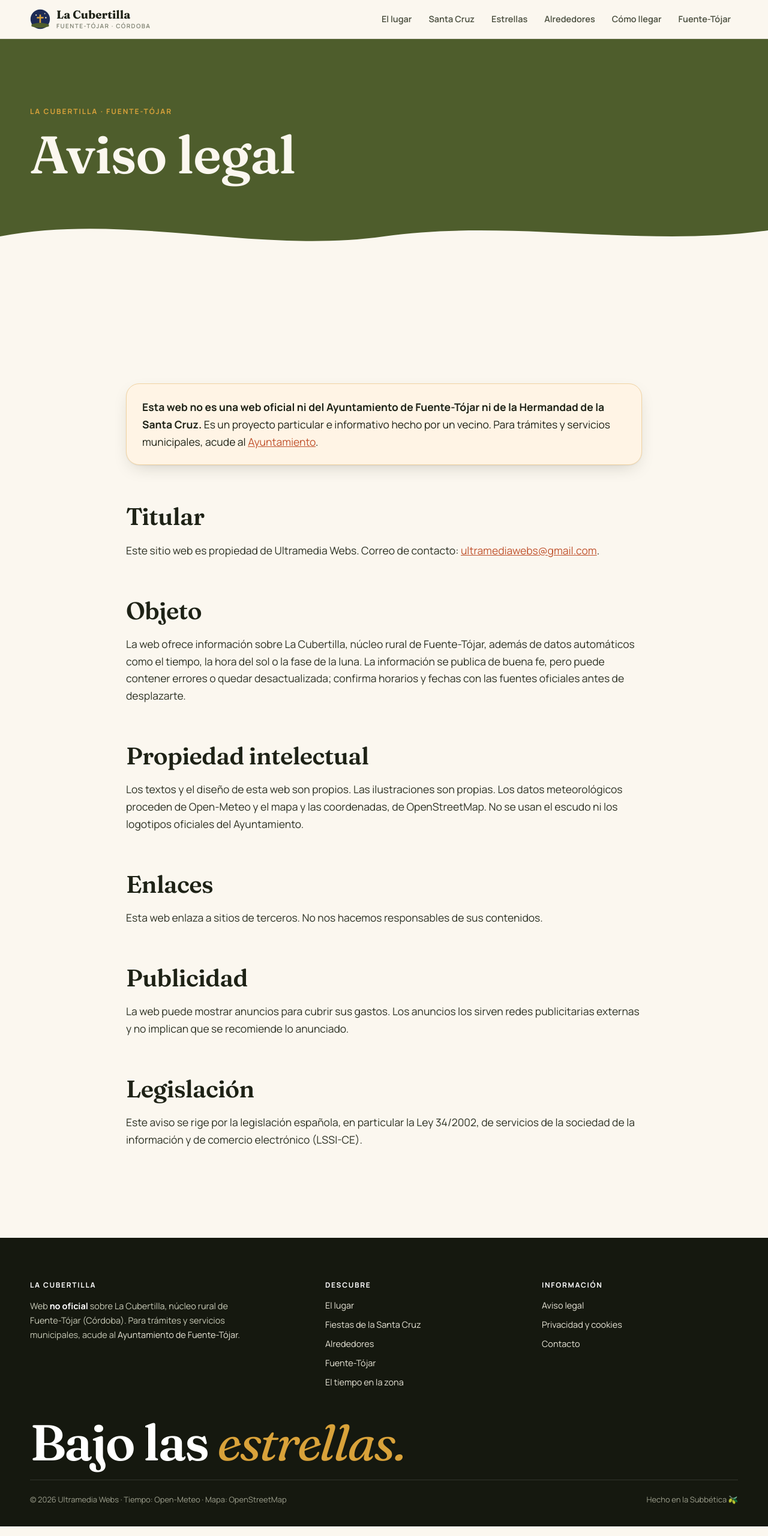
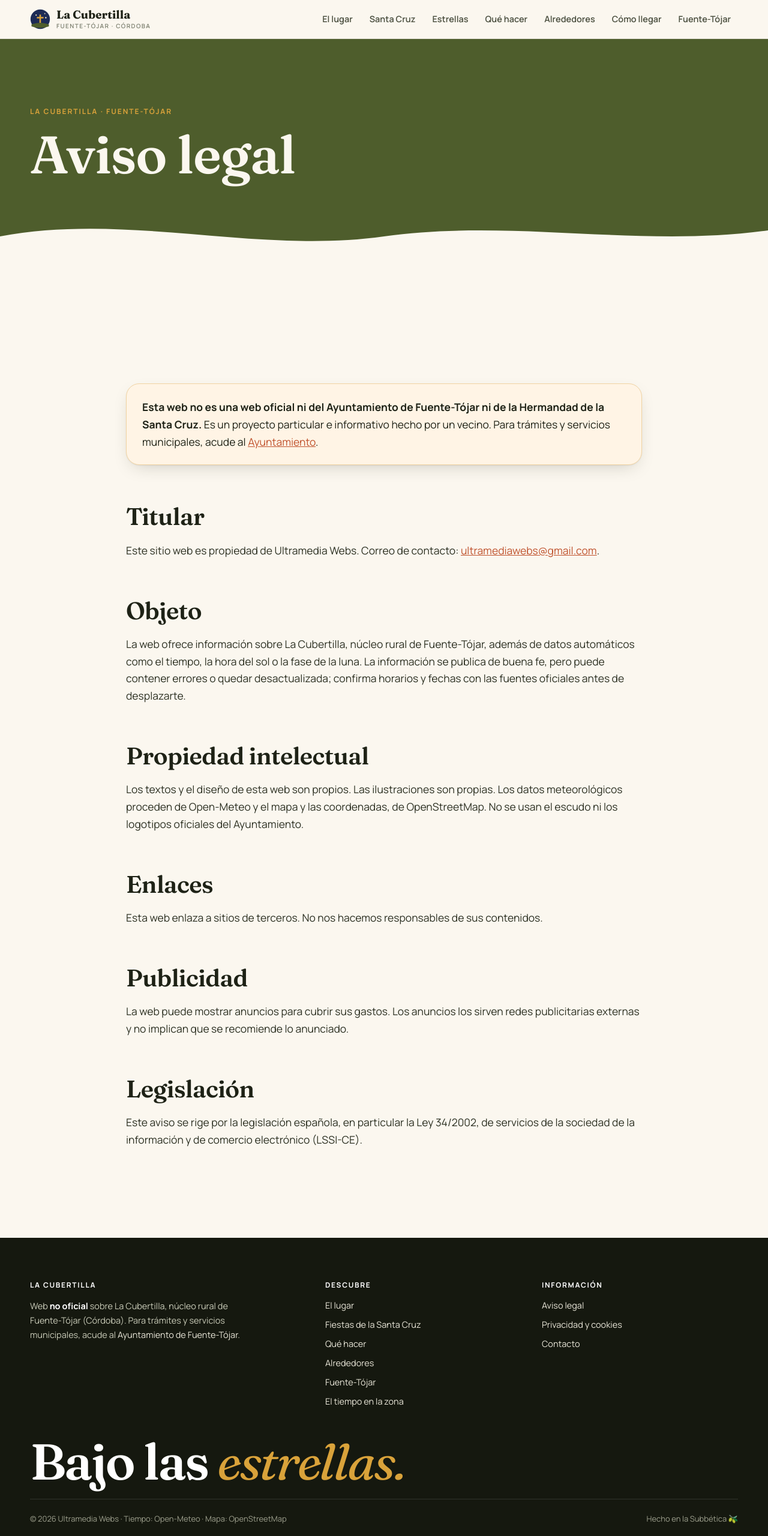
Before and after one commit to lacubertilla/lacubertilla.github.io, a plain HTML site: page aviso-legal.html in a window 1280 px wide. Shown: the whole page at 60% size. Drawn offline with Linux system fonts and the light colour scheme; no server answers.

Commit message:
Update aviso-legal.html

```diff
--- a/aviso-legal.html
+++ b/aviso-legal.html
@@ -31,8 +31,9 @@
     <button class="ft-burger" type="button" aria-label="Abrir menú">Menú</button>
     <ul class="ft-menu">
       <li><a href="./#lugar">El lugar</a></li>
-      <li><a href="./#fiesta">Santa Cruz</a></li>
+      <li><a href="fiestas-santa-cruz.html">Santa Cruz</a></li>
       <li><a href="./#estrellas-blk">Estrellas</a></li>
+      <li><a href="que-hacer.html">Qué hacer</a></li>
       <li><a href="./#entorno">Alrededores</a></li>
       <li><a href="./#llegar">Cómo llegar</a></li>
       <li><a href="https://fuentetojar.github.io/">Fuente-Tójar</a></li>
@@ -68,7 +69,7 @@
       </div>
       <div>
         <h4>Descubre</h4>
-        <ul><li><a href="./#lugar">El lugar</a></li><li><a href="./#fiesta">Fiestas de la Santa Cruz</a></li><li><a href="./#entorno">Alrededores</a></li><li><a href="https://fuentetojar.github.io/">Fuente-Tójar</a></li><li><a href="https://fuentetojar.github.io/el-tiempo.html">El tiempo en la zona</a></li></ul>
+        <ul><li><a href="./#lugar">El lugar</a></li><li><a href="fiestas-santa-cruz.html">Fiestas de la Santa Cruz</a></li><li><a href="que-hacer.html">Qué hacer</a></li><li><a href="./#entorno">Alrededores</a></li><li><a href="https://fuentetojar.github.io/">Fuente-Tójar</a></li><li><a href="https://fuentetojar.github.io/el-tiempo.html">El tiempo en la zona</a></li></ul>
       </div>
       <div>
         <h4>Información</h4>
```
